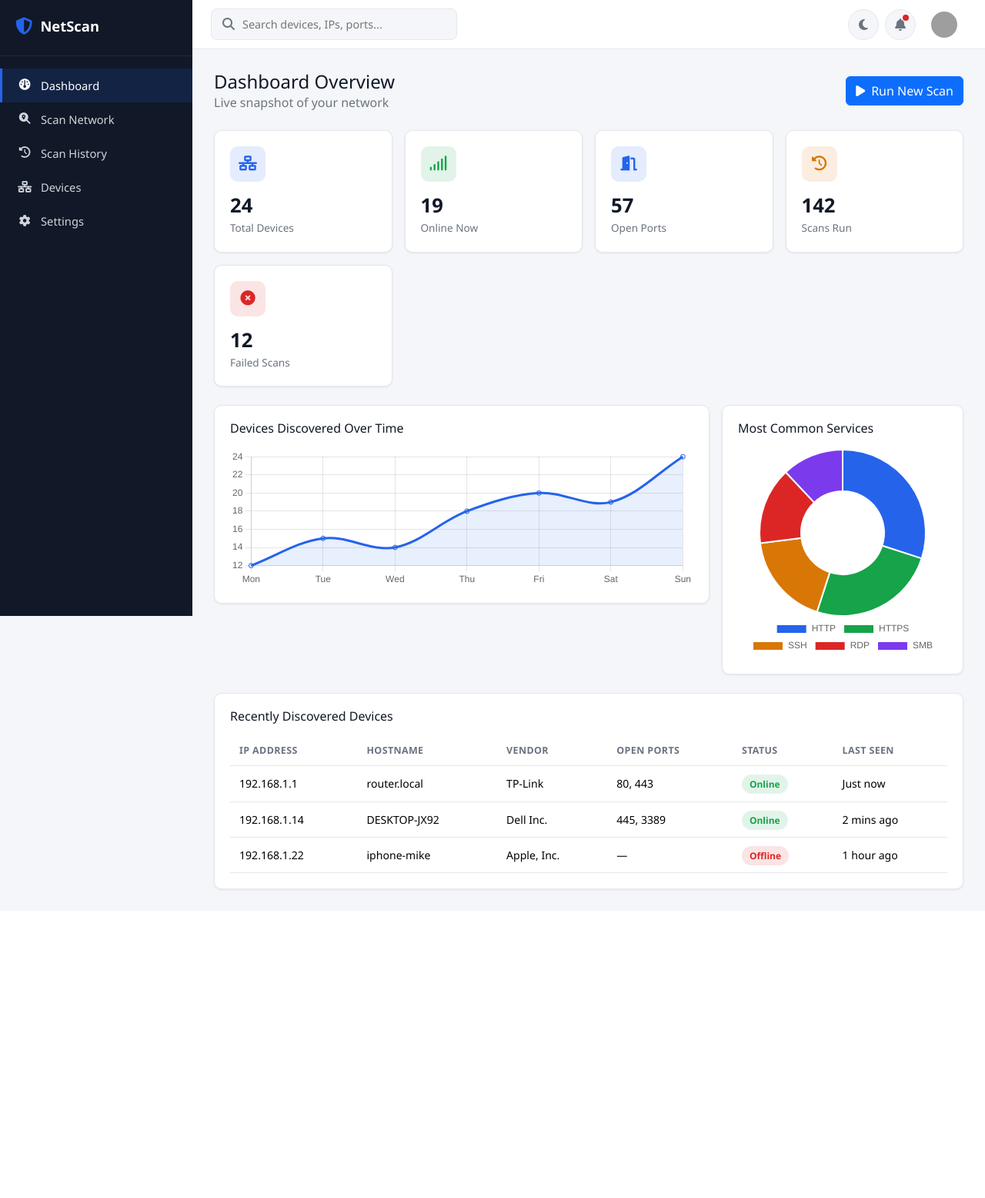
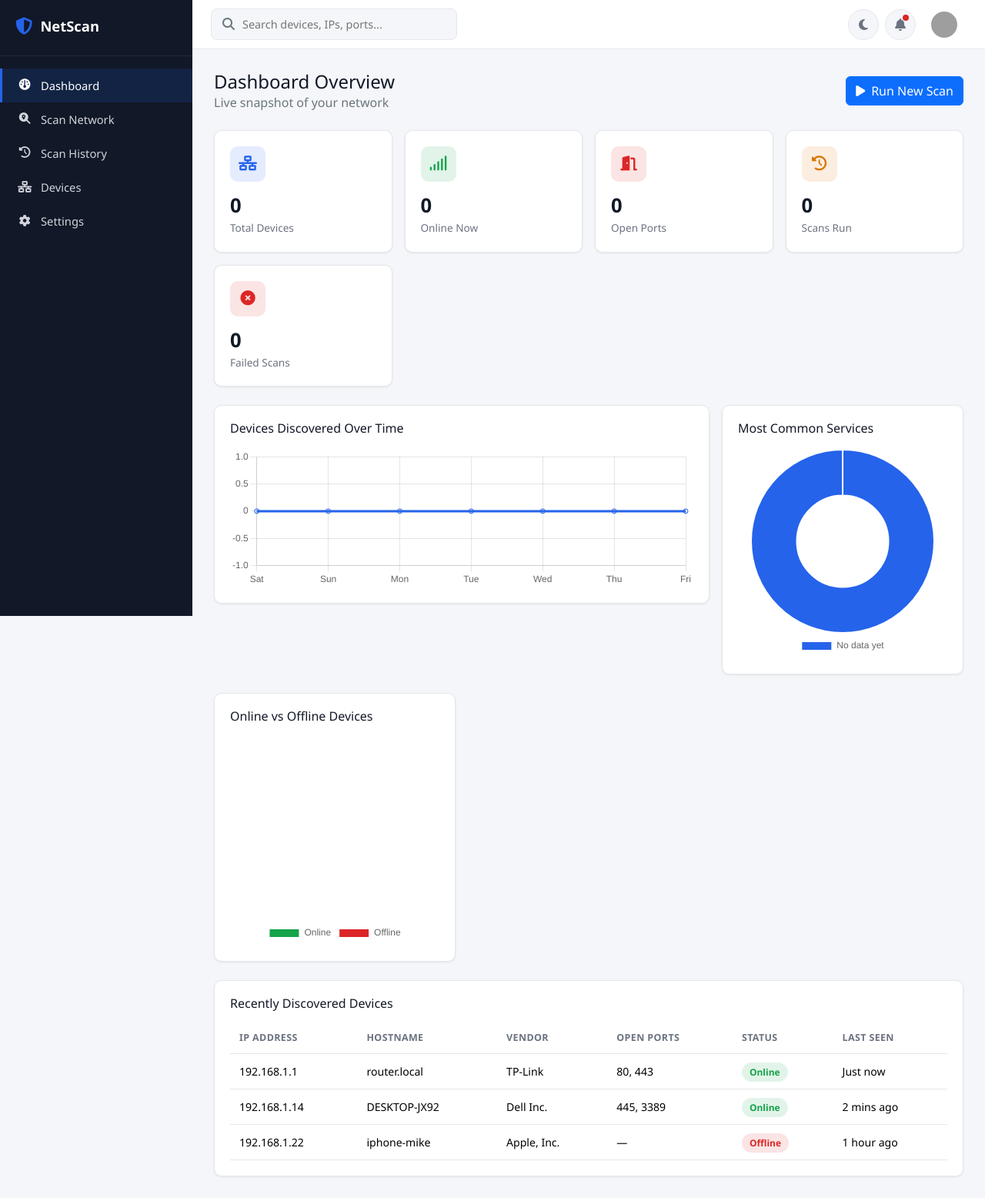
Before and after one commit to lehar07-alt/Network-Scanner-Dashboard, a Flask app: page / in a window 1280 px wide. Shown: the whole page at 77% size. Before the commit the page ends 1158 px from the top, so only its background shows below. Run offline with Flask 3, Linux system fonts and the light colour scheme; the visitor is signed in with stand-in values (Sample User, id 1); data that the repository does not hold is empty; grey boxes are pictures that could not be loaded.

Commit message:
Wired dashboard charts to real scan data via new API endpoints

```diff
--- a/app/__init__.py
+++ b/app/__init__.py
@@ -31,9 +31,11 @@
     from app.routes.main import main_bp
     from app.routes.auth import auth_bp
     from app.routes.scanner import scanner_bp
+    from app.routes.api import api_bp
     app.register_blueprint(main_bp)
     app.register_blueprint(auth_bp)
     app.register_blueprint(scanner_bp)
+    app.register_blueprint(api_bp)
 
     # Create database tables if they don't exist yet
     with app.app_context():
--- /dev/null
+++ b/app/routes/api.py
@@ -0,0 +1,107 @@
+from datetime import datetime, timedelta
+from collections import Counter
+from flask import Blueprint, jsonify
+from flask_login import login_required, current_user
+from app.extensions import db
+from app.models.scan import Scan, ScanDevice
+from app.models.device import Device
+
+api_bp = Blueprint('api', __name__, url_prefix='/api')
+
+
+@api_bp.route('/dashboard-stats')
+@login_required
+def dashboard_stats():
+    """Returns the 4 KPI numbers shown in the stat cards."""
+
+    total_devices = Device.query.filter_by(user_id=current_user.id).count()
+    online_devices = Device.query.filter_by(user_id=current_user.id, is_online=True).count()
+    total_scans = Scan.query.filter_by(user_id=current_user.id).count()
+    failed_scans = Scan.query.filter_by(user_id=current_user.id, status='failed').count()
+
+    # Sum of open ports across all this user's devices' most recent scan links
+    all_links = (
+        db.session.query(ScanDevice)
+        .join(Scan)
+        .filter(Scan.user_id == current_user.id)
+        .all()
+    )
+    total_open_ports = 0
+    for link in all_links:
+        if link.open_ports:
+            total_open_ports += len([p for p in link.open_ports.split(',') if p])
+
+    return jsonify({
+        'total_devices': total_devices,
+        'online_devices': online_devices,
+        'total_open_ports': total_open_ports,
+        'total_scans': total_scans,
+        'failed_scans': failed_scans
+    })
+
+
+@api_bp.route('/devices-over-time')
+@login_required
+def devices_over_time():
+    """Returns device discovery counts for the last 7 days, one point per day."""
+
+    today = datetime.utcnow().date()
+    labels = []
+    counts = []
+
+    for i in range(6, -1, -1):  # 6 days ago -> today
+        day = today - timedelta(days=i)
+        day_start = datetime.combine(day, datetime.min.time())
+        day_end = datetime.combine(day, datetime.max.time())
+
+        count = Device.query.filter(
+            Device.user_id == current_user.id,
+            Device.first_seen >= day_start,
+            Device.first_seen <= day_end
+        ).count()
+
+        labels.append(day.strftime('%a'))  # e.g. 'Mon'
+        counts.append(count)
+
+    return jsonify({'labels': labels, 'counts': counts})
+
+
+@api_bp.route('/common-services')
+@login_required
+def common_services():
+    """Returns the top 5 most frequently seen services across all scans."""
+
+    links = (
+        db.session.query(ScanDevice)
+        .join(Scan)
+        .filter(Scan.user_id == current_user.id)
+        .all()
+    )
+
+    service_counter = Counter()
+    for link in links:
+        if link.services:
+            for service in link.services.split(','):
+                service = service.strip()
+                if service:
+                    service_counter[service] += 1
+
+    top_services = service_counter.most_common(5)
+
+    labels = [item[0] for item in top_services]
+    counts = [item[1] for item in top_services]
+
+    return jsonify({'labels': labels, 'counts': counts})
+
+@api_bp.route('/online-status')
+@login_required
+def online_status():
+    """Returns counts of online vs offline devices for the current user."""
+
+    online_count = Device.query.filter_by(user_id=current_user.id, is_online=True).count()
+    offline_count = Device.query.filter_by(user_id=current_user.id, is_online=False).count()
+
+    return jsonify({
+        'labels': ['Online', 'Offline'],
+        'counts': [online_count, offline_count]
+    })
--- a/app/templates/dashboard.html
+++ b/app/templates/dashboard.html
@@ -17,35 +17,35 @@
     <div class="col-md-3 col-sm-6">
         <div class="stat-card">
             <div class="stat-icon bg-blue-soft"><i class="fa-solid fa-network-wired"></i></div>
-            <p class="stat-value">24</p>
+            <p class="stat-value" id="statTotalDevices">0</p>
             <p class="stat-label">Total Devices</p>
         </div>
     </div>
     <div class="col-md-3 col-sm-6">
         <div class="stat-card">
             <div class="stat-icon bg-green-soft"><i class="fa-solid fa-signal"></i></div>
-            <p class="stat-value">19</p>
+            <p class="stat-value" id="statOnlineDevices">0</p>
             <p class="stat-label">Online Now</p>
         </div>
     </div>
     <div class="col-md-3 col-sm-6">
         <div class="stat-card">
-            <div class="stat-icon bg-blue-soft"><i class="fa-solid fa-door-open"></i></div>
-            <p class="stat-value">57</p>
+            <div class="stat-icon bg-red-soft"><i class="fa-solid fa-door-open"></i></div>
+            <p class="stat-value" id="statOpenPorts">0</p>
             <p class="stat-label">Open Ports</p>
         </div>
     </div>
     <div class="col-md-3 col-sm-6">
         <div class="stat-card">
             <div class="stat-icon bg-amber-soft"><i class="fa-solid fa-clock-rotate-left"></i></div>
-            <p class="stat-value">142</p>
+            <p class="stat-value" id="statTotalScans">0</p>
             <p class="stat-label">Scans Run</p>
         </div>
     </div>
     <div class="col-md-3 col-sm-6">
         <div class="stat-card">
             <div class="stat-icon bg-red-soft"><i class="fa-solid fa-circle-xmark"></i></div>
-            <p class="stat-value">12</p>
+            <p class="stat-value"id="statFailedScans">0</p>
             <p class="stat-label">Failed Scans</p>
         </div>
     </div>
@@ -63,6 +63,14 @@
         <div class="card-panel">
             <h6 class="mb-3">Most Common Services</h6>
             <canvas id="servicesChart" height="90"></canvas>
+        </div>
+    </div>
+</div>
+<div class="row g-3 mb-4">
+    <div class="col-lg-4">
+        <div class="card-panel">
+            <h6 class="mb-3">Online vs Offline Devices</h6>
+            <canvas id="onlineStatusChart" height="90"></canvas>
         </div>
     </div>
 </div>
@@ -115,14 +123,28 @@
 
 {% block scripts %}
 <script>
-    // Placeholder chart data — will be replaced with real scan data in Section 10
+async function loadDashboardStats() {
+    const response = await fetch("{{ url_for('api.dashboard_stats') }}");
+    const data = await response.json();
+
+    document.getElementById('statTotalDevices').textContent = data.total_devices;
+    document.getElementById('statOnlineDevices').textContent = data.online_devices;
+    document.getElementById('statOpenPorts').textContent = data.total_open_ports;
+    document.getElementById('statTotalScans').textContent = data.total_scans;
+    document.getElementById('statFailedScans').textContent = data.failed_scans;
+}
+
+async function loadDevicesOverTimeChart() {
+    const response = await fetch("{{ url_for('api.devices_over_time') }}");
+    const data = await response.json();
+
     new Chart(document.getElementById('devicesChart'), {
         type: 'line',
         data: {
-            labels: ['Mon','Tue','Wed','Thu','Fri','Sat','Sun'],
+            labels: data.labels,
             datasets: [{
-                label: 'Devices',
-                data: [12, 15, 14, 18, 20, 19, 24],
+                label: 'Devices Discovered',
+                data: data.counts,
                 borderColor: '#2563eb',
                 backgroundColor: 'rgba(37,99,235,0.1)',
                 tension: 0.35,
@@ -131,17 +153,56 @@
         },
         options: { plugins: { legend: { display: false } } }
     });
+}
+
+async function loadServicesChart() {
+    const response = await fetch("{{ url_for('api.common_services') }}");
+    const data = await response.json();
 
     new Chart(document.getElementById('servicesChart'), {
         type: 'doughnut',
         data: {
-            labels: ['HTTP', 'HTTPS', 'SSH', 'RDP', 'SMB'],
+            labels: data.labels.length ? data.labels : ['No data yet'],
             datasets: [{
-                data: [30, 25, 18, 15, 12],
+                data: data.counts.length ? data.counts : [1],
                 backgroundColor: ['#2563eb','#16a34a','#d97706','#dc2626','#7c3aed']
             }]
         },
         options: { plugins: { legend: { position: 'bottom' } } }
     });
+}
+
+async function loadOnlineStatusChart() {
+    const response = await fetch("{{ url_for('api.online_status') }}");
+    const data = await response.json();
+
+    new Chart(document.getElementById('onlineStatusChart'), {
+        type: 'pie',
+        data: {
+            labels: data.labels,
+            datasets: [{
+                data: data.counts,
+                backgroundColor: ['#16a34a', '#dc2626']
+            }]
+        },
+        options: { plugins: { legend: { position: 'bottom' } } }
+    });
+}
+
+// Load everything when the dashboard page opens
+loadDashboardStats();
+loadDevicesOverTimeChart();
+loadServicesChart();
+loadOnlineStatusChart();
 </script>
 {% endblock %}
+
+
+
+<div class="col-md-3 col-sm-6">
+        <div class="stat-card">
+            <div class="stat-icon bg-red-soft"><i class="fa-solid fa-circle-xmark"></i></div>
+            <p class="stat-value">12</p>
+            <p class="stat-label">Failed Scans</p>
+        </div>
+    </div>
```
